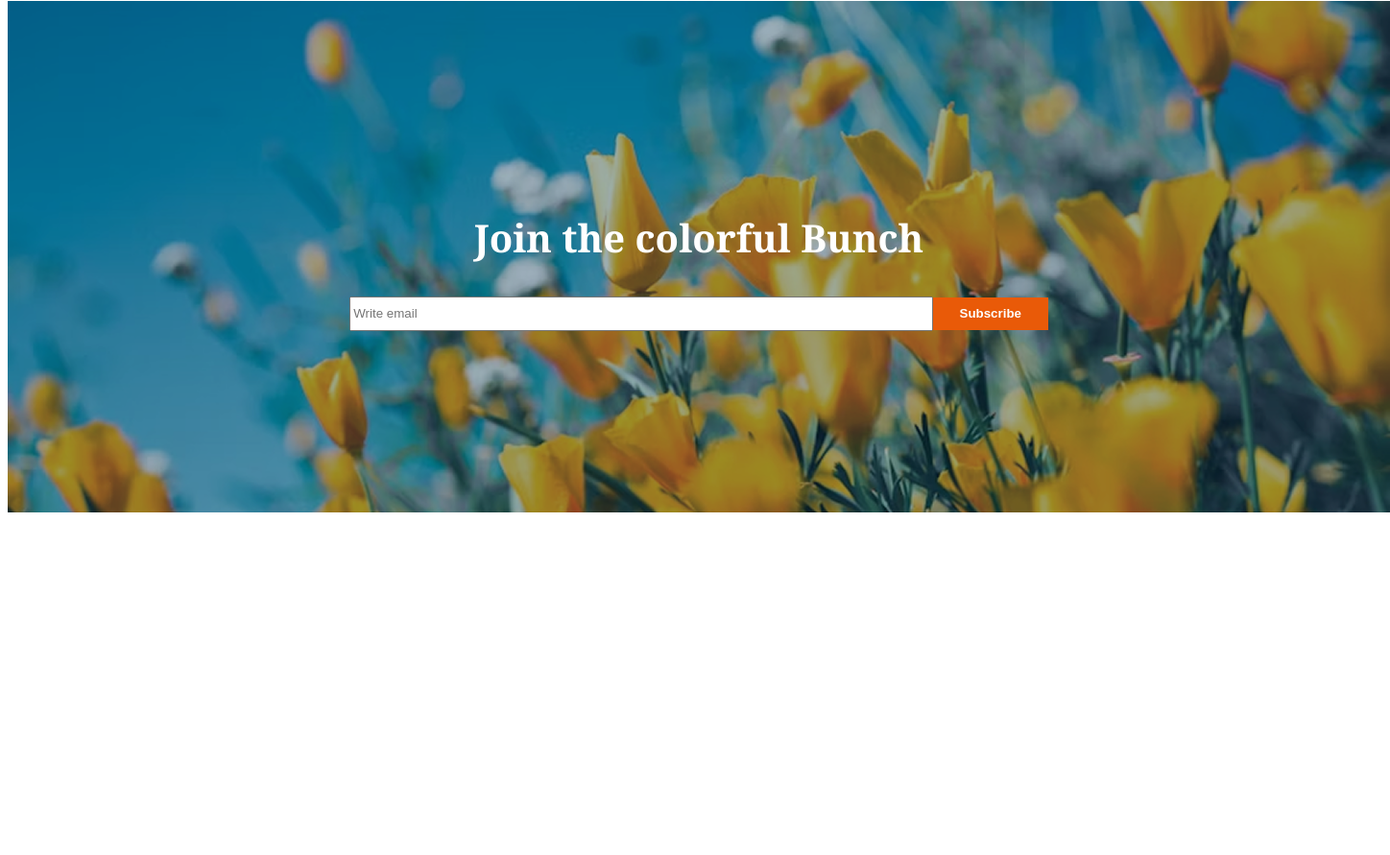
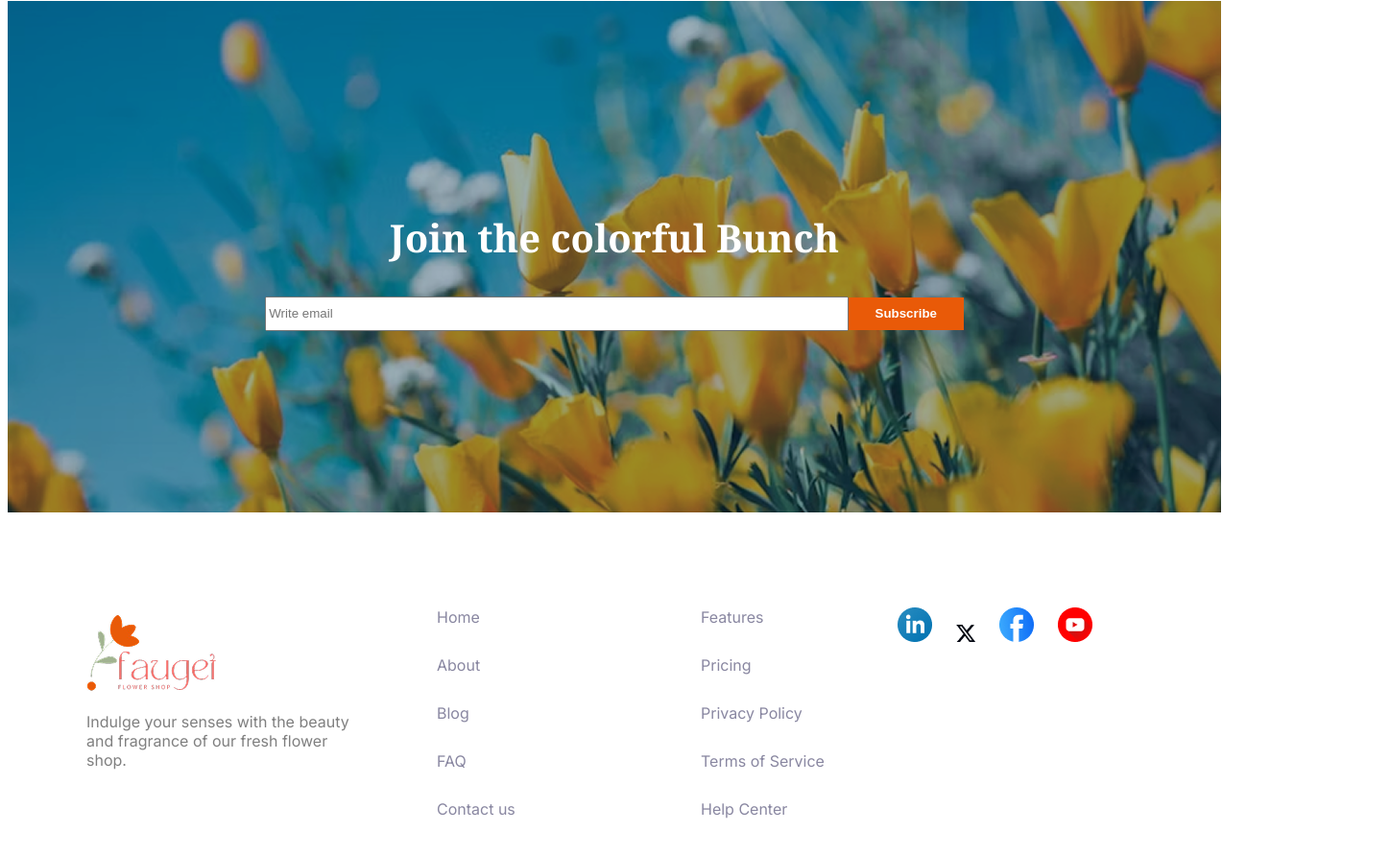
Before and after one commit to Hridoy-Web-Pro/assignment-2, a plain HTML site: page index.html in a window 1280 px wide. Shown: the part 3483-4374 px from the top of the page at 96% size, 1448 px wide, since content can reach past the window. Before the commit the page ends 4278 px from the top, so only its background shows below. Drawn offline with Linux system fonts and the light colour scheme.

Commit message:
added footer section

```diff
--- a/index.html
+++ b/index.html
@@ -165,10 +165,6 @@
 
 
 
-
-
-
-
     <section class="subscribe-section">
 
 
@@ -183,7 +179,52 @@
 
 
 
+  <section class="footer">
+    <div class="tooter-sub-menu">
+      <div class="footer-logo">
+        <img src="img/logo.png" alt="">
+        <p class="dark">Indulge your senses with the beauty and fragrance of our fresh flower shop. </p>
+      </div>
 
+      <div class="footer-menu1">
+        <ul>
+          <li><a href="">Home</a></li>
+          <li><a href="">About</a></li>
+          <li><a href="">Blog</a></li>
+          <li><a href="">FAQ</a></li>
+          <li><a href="">Contact us</a></li>
+
+        </ul>
+      </div>
+
+      <div class="footer-menu2">
+        <ul>
+
+          <li><a href="">Features</a></li>
+          <li><a href="">Pricing</a></li>
+          <li><a href="">Privacy Policy</a></li>
+          <li><a href="">Terms of Service</a></li>
+          <li><a href="">Help Center</a></li>
+
+        </ul>
+      </div>
+
+      <div class="social-logo">
+        <img class="social-logo1" src="img/icon-linkedin.png" alt="">
+        <img class="social-logo1" src="img/icon-twitter.png" alt="">
+        <img class="social-logo1" src="img/icon-facebook.png" alt="">
+        <img class="social-logo1" src="img/icon-youtube.png" alt="">
+      </div>
+
+
+
+
+
+
+
+
+      </div>
+    </section>
 
 
 
@@ -199,6 +240,6 @@
 
   </footer>
 
-<br><br><br><br><br>
+<br>
 </body>
 </html>
--- a/style.css
+++ b/style.css
@@ -250,6 +250,11 @@ input:focus{
   color: #E95A08;
 }
 
+  .subscribe-section{
+    max-width: 100%;
+    margin: 0  auto;
+  }
+
 .optional{
   display: flex;
   align-items: center;
@@ -269,3 +274,54 @@ input:focus{
   border-radius: 10px;
 
 }
+
+.footer{
+  max-width: 1440px;
+  margin: 0 auto;
+  display: flex;
+  align-items: center;
+  justify-content: center;
+}
+
+.footer-logo{
+  width: 275px;
+}
+.tooter-sub-menu{
+  width: 1100px;
+  display: flex;
+  align-items: center;
+  margin: -100px 0 0 0;
+
+}
+
+.footer-menu1{
+  width: 275px;
+}
+
+.footer-menu2{
+  width: 275px;
+
+
+}
+
+.social-logo{
+  width: 275px;
+  padding-bottom: 150px;
+
+}
+
+.footer ul li{
+  list-style: none;
+  padding-top:30px ;
+}
+
+.footer ul li a{
+  text-decoration: none;
+  color: #8987A1;
+  padding-left: 50px;
+
+}
+
+.social-logo1{
+  padding-left: 20px;
+}
```
